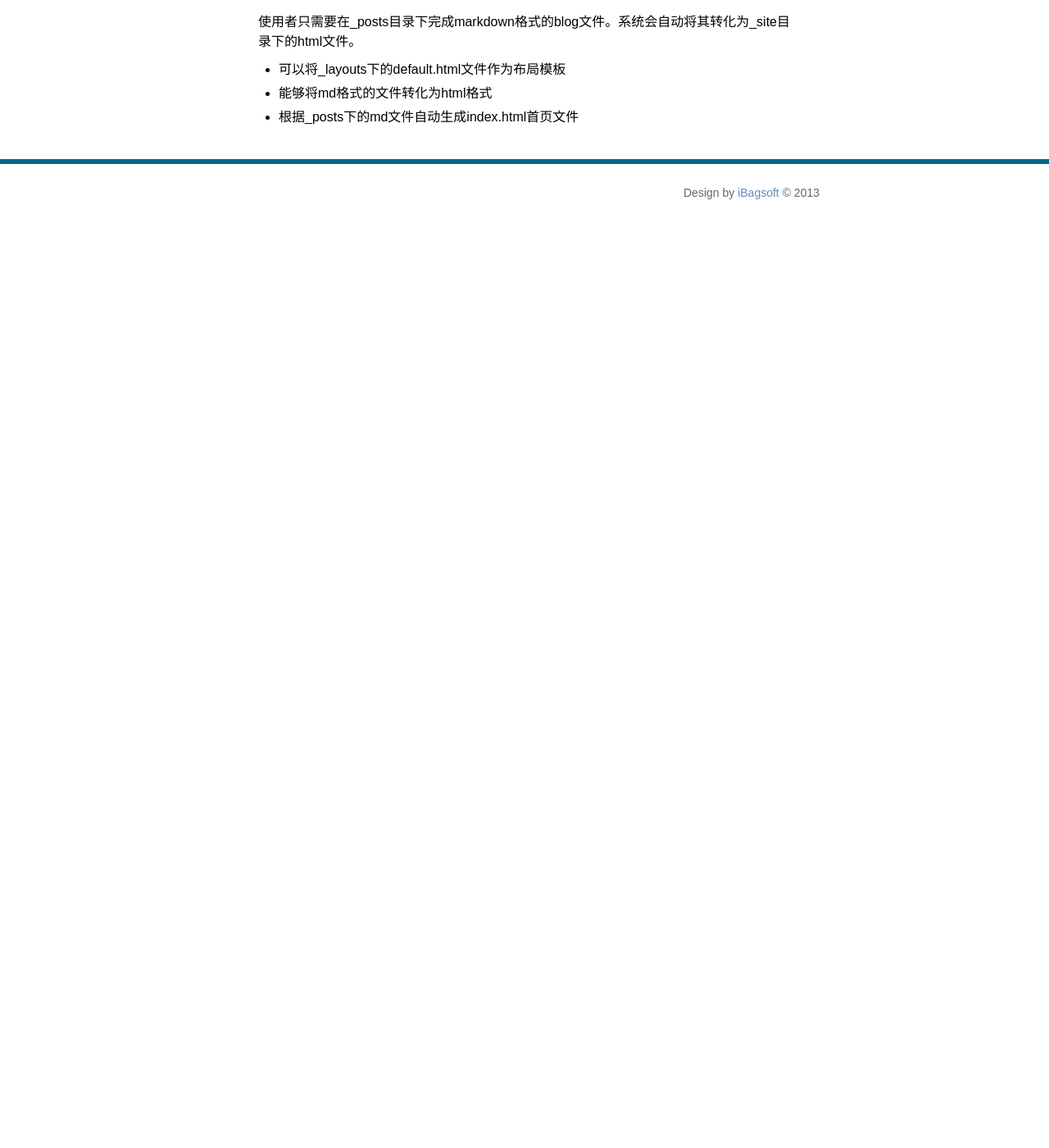
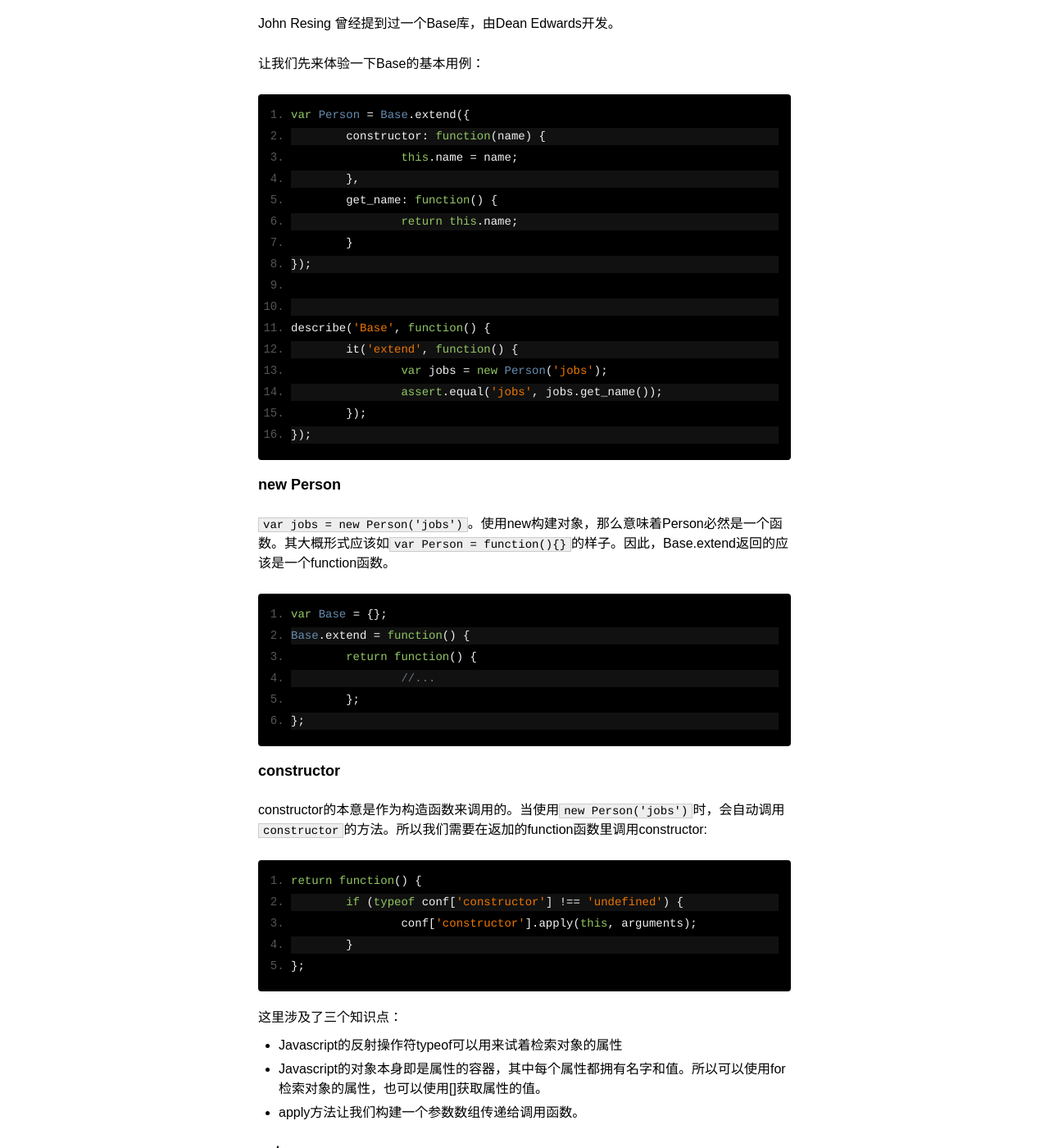
Before and after one commit to ibagsoft/js_dota, a Jekyll site: the page built from _posts/2013-05-15-base.md, in a window 1280 px wide and 1400 px high, scrolled down 309 px. Shown: the whole window at 82% size. Built offline with Jekyll 4.4.1, drawn with Linux system fonts in a browser that asks for light colours; Markdown is read by kramdown in place of the engine named in the settings; before the commit the page ends 900 px from its top, so only the background shows below that; some of the changed text lies outside the part shown.

Commit message:
添加base
base01

```diff
--- a/_config.yml
+++ b/_config.yml
@@ -3,4 +3,4 @@ permalink: /:title
 pygments: true
 title: iBagsoft's JS Dota
 logo_url: http://ibagsoft.github.io
-url: http://ibagsoft.github.io/ruby_dota
+url: http://ibagsoft.github.io/js_dota
--- a/_posts/2013-05-15-base.md
+++ b/_posts/2013-05-15-base.md
@@ -2,7 +2,7 @@
 layout: post
 title: Base(入门篇)
 tags: class extend
-description: 使用extend扩展类庘
+description: 使用extend扩展类库
 ---
 
 
@@ -10,11 +10,104 @@ description: 使用extend扩展类庘
 > 可通过添加微信公共帐号`icodekata`，或者微博帐号`姜志辉iS`与我讨论
 
 
-让我们看一下这个版本的大致功能：
+## Base.extend
+
+John Resing 曾经提到过一个Base库，由Dean Edwards开发。
+
+让我们先来体验一下Base的基本用例：
+
+	var Person = Base.extend({
+		constructor: function(name) {
+			this.name = name;
+		},
+		get_name: function() {
+			return this.name;
+		}
+	});
 
 
-使用者只需要在_posts目录下完成markdown格式的blog文件。系统会自动将其转化为_site目录下的html文件。
+	describe('Base', function() {
+		it('extend', function() {
+			var jobs = new Person('jobs');
+			assert.equal('jobs', jobs.get_name());
+		});
+	});
 
-- 可以将_layouts下的default.html文件作为布局模板
-- 能够将md格式的文件转化为html格式
-- 根据_posts下的md文件自动生成index.html首页文件
+### new Person
+
+`var jobs = new Person('jobs')`。使用new构建对象，那么意味着Person必然是一个函数。其大概形式应该如`var Person = function(){}`的样子。因此，Base.extend返回的应该是一个function函数。
+
+	var Base = {};
+	Base.extend = function() {
+		return function() {
+			//...
+		};
+	};
+
+### constructor
+
+constructor的本意是作为构造函数来调用的。当使用`new Person('jobs')`时，会自动调用`constructor`的方法。所以我们需要在返加的function函数里调用constructor:
+
+	return function() {
+		if (typeof conf['constructor'] !== 'undefined') {
+			conf['constructor'].apply(this, arguments);
+		}
+	};
+
+这里涉及了三个知识点：
+
+- Javascript的反射操作符typeof可以用来试着检索对象的属性
+- Javascript的对象本身即是属性的容器，其中每个属性都拥有名字和值。所以可以使用for检索对象的属性，也可以使用[]获取属性的值。
+- apply方法让我们构建一个参数数组传递给调用函数。
+
+### get_name
+
+`jobs.get_name()`应该是从extend()的参数继承而来的。那最简单的方法是将参数对象说明符中的方法复制给Person的实例。如我们之前所述Javascript的对象本身即是属性的容器。所以我们只需将参数的属性复制给Person的实例即可：
+
+	return function() {
+		if (typeof conf['constructor'] !== 'undefined') {
+			conf['constructor'].apply(this, arguments);
+		}
+		for (var pro in conf) {
+			this[pro] = conf[pro];
+		}
+	};
+
+constructor属性其实不需要复制的，那么在复制之前需要通过`delete conf['constructor'];`将其删除。
+
+###　小结
+
+让我们把这些小构件联系起来，最终的代码如下：
+
+	'use strict';
+	var assert = require('assert');
+
+	var Base = {};
+	Base.extend = function(conf) {
+		return function() {
+			if (typeof conf['constructor'] !== 'undefined') {
+				conf['constructor'].apply(this, arguments);
+				delete conf['constructor'];
+			}
+			for (var pro in conf) {
+				this[pro] = conf[pro];
+			}
+		};
+	};
+
+	var Person = Base.extend({
+		constructor: function(name) {
+			this.name = name;
+		},
+		get_name: function() {
+			return this.name;
+		}
+	});
+
+
+	describe('Base', function() {
+		it('extend', function() {
+			var jobs = new Person('jobs');
+			assert.equal('jobs', jobs.get_name());
+		});
+	});
```
Also changed, not shown: src/Base/base01.js (added, +32 -0 lines), src/Base/base02.js (added, +48 -0 lines), 1 other file.
